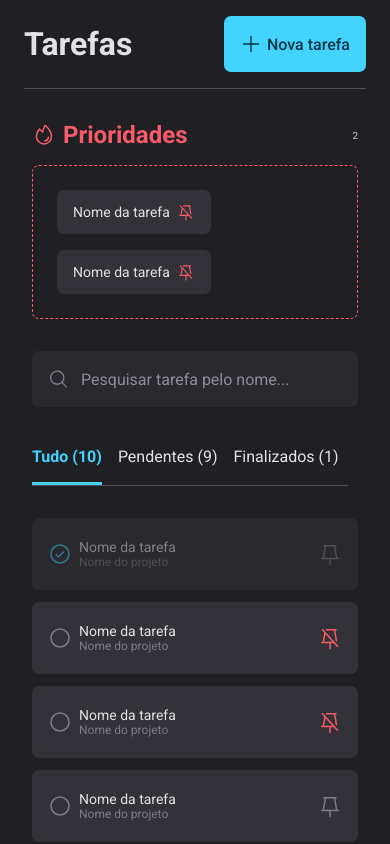
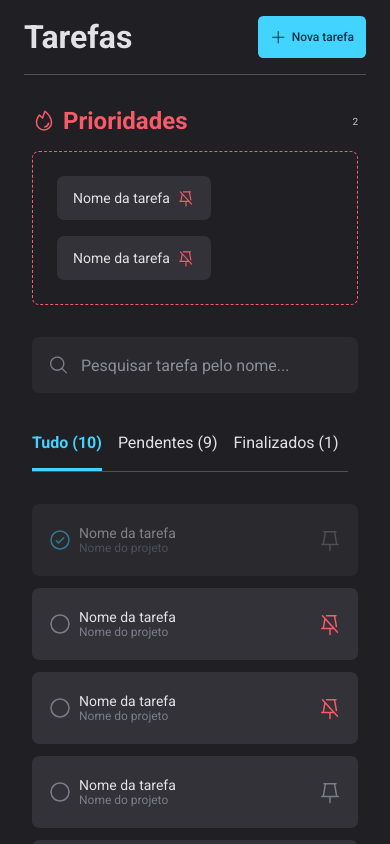
Before and after one commit to caio-guimaraes-web/e-tasks-styled-components, a React (Vite) app: page / in a window 390 px wide. Built offline with nearby package versions, Linux system fonts and the light colour scheme.

Commit message:
responsivity to button component

```diff
--- a/src/components/Button/styles.js
+++ b/src/components/Button/styles.js
@@ -1,14 +1,14 @@
-import styled from 'styled-components';
+import styled from "styled-components"
 
 export const Container = styled.button`
   background-color: ${({ theme }) => theme.COLORS.BLUE_300};
   color: ${({ theme }) => theme.COLORS.BLUE_600};
 
   border: 0;
-  height: 56px;
-  padding: 0 16px;
+  height: 3.5rem;
+  padding: 0 1rem;
   font-weight: 500;
-  border-radius: 7px;
+  border-radius: 0.43rem;
 
   display: flex;
   align-items: center;
@@ -16,10 +16,10 @@
   gap: 5px;
 
   > span {
-    font-size: 16px;
+    font-size: 1rem;
   }
 
   > svg {
-    font-size: 22px;
+    font-size: 1.37rem;
   }
-`;
+`
```
